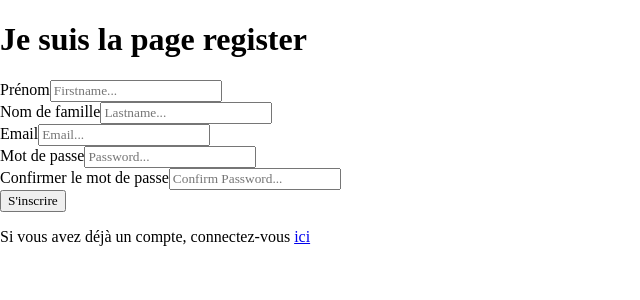
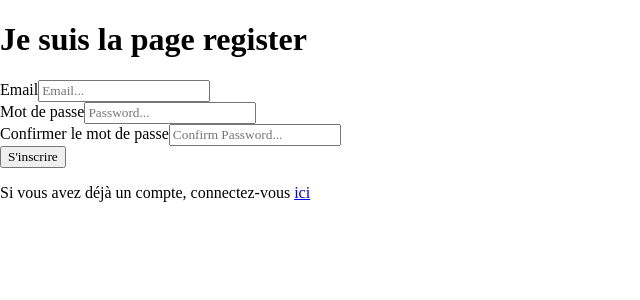
Before and after one commit to yanis-meziane/Thornament, a React (Create React App) app in the folder frontend/: page / in a window 1280 px wide. Shown: the top 300 px of the page, without its empty margins (0-640 px from the left). Built offline with nearby package versions, Linux system fonts and the light colour scheme.

Commit message:
Update Register

```diff
--- a/frontend/src/Register/Register.jsx
+++ b/frontend/src/Register/Register.jsx
@@ -42,15 +42,6 @@ export default function Register(){
             <h1>Je suis la page register</h1>
 
             <form onSubmit={handleSubmit}>
-                <div id="divFirstname">
-                    <label htmlFor="firstname">Prénom</label>
-                    <input type="text" placeholder="Firstname..." name="firstname" id="firstname" minLength={1} maxLength={50}/>
-                </div>
-
-                <div id="divLastname">
-                    <label htmlFor="lastname">Nom de famille</label>
-                    <input type="text" name="lastname" id="lastname" placeholder="Lastname..." minLength={1} maxLength={30} />
-                </div>
 
                 <div id="divEmail">
                     <label htmlFor="email">Email</label>
```
